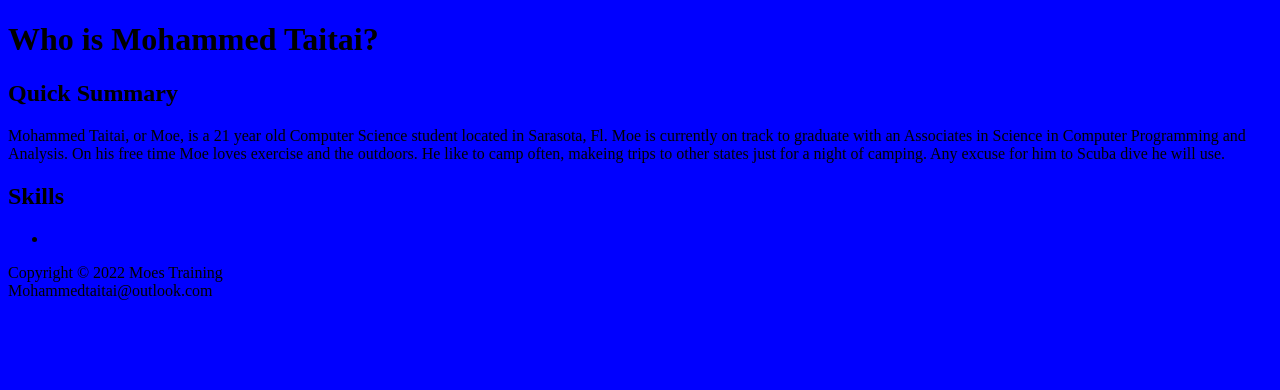
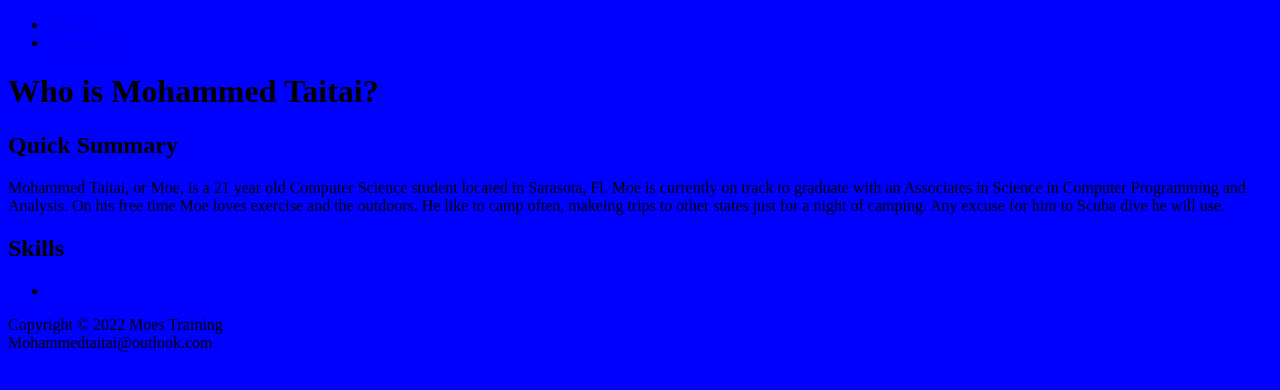
Before and after one commit to Taitai76/my-personal-website, a plain HTML site: page index.html in a window 1280 px wide. Drawn offline with Linux system fonts and the light colour scheme.

Commit message:
fixed nav section

```diff
--- a/index.html
+++ b/index.html
@@ -6,6 +6,14 @@
     <title>Moe`s Personal Website</title>
 </head>
 <body>
+    <header>
+        <nav>
+            <ul>
+            <li><a href="index.html">About</a></li>
+            <li><a href="contactMe.html">Contact Me</a></li>
+        </ul>
+    </nav>
+    </header>
     <h1>Who is Mohammed Taitai?</h1>
     <h2>Quick Summary</h2>
     <p> Mohammed Taitai, or Moe, is a 21 year old Computer Science student located in Sarasota, Fl.
```
